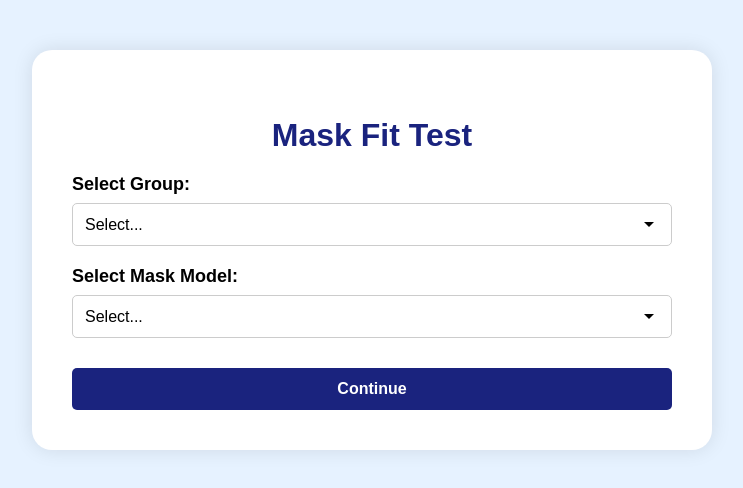
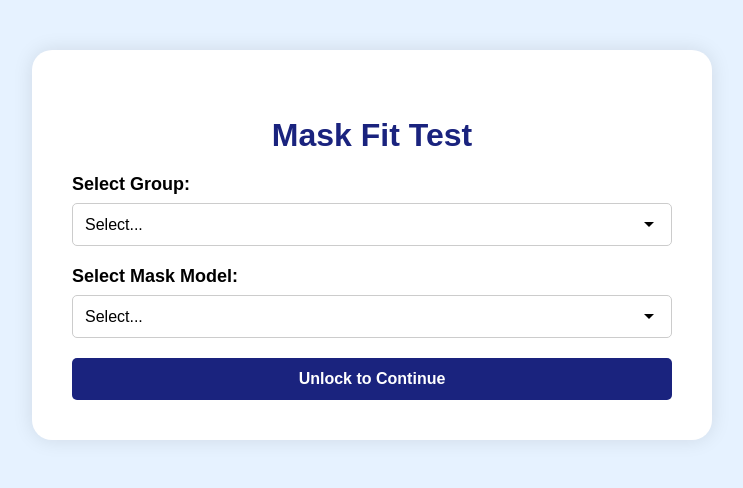
Before and after one commit to selen-nium/MaskFitting, a React (Create React App) app in the folder frontend/: page /mask-fit-test in a window 1280 px wide. Shown: the top 488 px of the page, without its empty margins (268-1011 px from the left). Built offline with nearby package versions, Linux system fonts and the light colour scheme; sample sign-in values are in the browser's storage.

Commit message:
added unlock button

```diff
--- a/frontend/src/components/Login.js
+++ b/frontend/src/components/Login.js
@@ -18,7 +18,7 @@ function Login() {
       if (response.data.success) {
         localStorage.setItem('username', username);
         console.log('Username stored in localStorage:', username);
-        navigate('/declaration');
+        navigate('/Declaration');
       } else {
         setError('Invalid credentials');
       }
--- a/frontend/src/components/MaskFitTest.js
+++ b/frontend/src/components/MaskFitTest.js
@@ -5,6 +5,7 @@ import './MaskFitTest.css';
 function MaskFitTest() {
   const [group, setGroup] = useState('');
   const [maskModel, setMaskModel] = useState('');
+  const [isUnlocked, setIsUnlocked] = useState(false);
   const navigate = useNavigate();
 
   const handleSubmit = () => {
@@ -23,6 +24,10 @@ function MaskFitTest() {
     } else {
       alert('Please select both a group and a mask model.');
     }
+  };
+
+  const handleUnlock = () => {
+    setIsUnlocked(true);
   };
 
   return (
@@ -58,7 +63,31 @@ function MaskFitTest() {
           <option value="HALYARD(Regular)">HALYARD(Regular)</option>
         </select>
       </div>
-      <button onClick={handleSubmit}>Continue</button>
+      {!isUnlocked ? (
+        <button
+          onClick={handleUnlock}
+          style={{
+            display: 'flex',
+            alignItems: 'center',
+            justifyContent: 'center',
+            gap: '8px'
+          }}
+        >
+          Unlock to Continue
+        </button>
+      ) : (
+        <button
+          onClick={handleSubmit}
+          style={{
+            display: 'flex',
+            alignItems: 'center',
+            justifyContent: 'center',
+            gap: '8px'
+          }}
+        >
+          Continue
+        </button>
+      )}
     </div>
   );
 }
```
